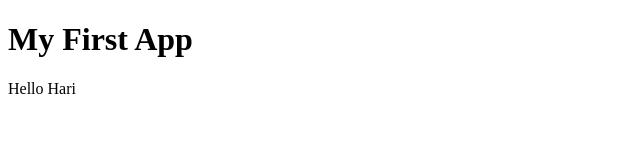
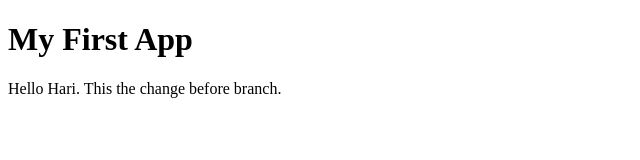
Before and after one commit to haribabu1986/AddressRepo, a plain HTML site: page index.html in a window 1280 px wide. Shown: the whole page, without its empty margins (0-640 px from the left). Drawn offline with Linux system fonts and the light colour scheme.

Commit message:
Commit before branch

```diff
--- a/index.html
+++ b/index.html
@@ -5,7 +5,8 @@
 <h1>My First App</h1>
 
 <p id="demo">
-Hello Hari
+Hello Hari.
+This the change before branch.
 </p>
 
 </body>
```
